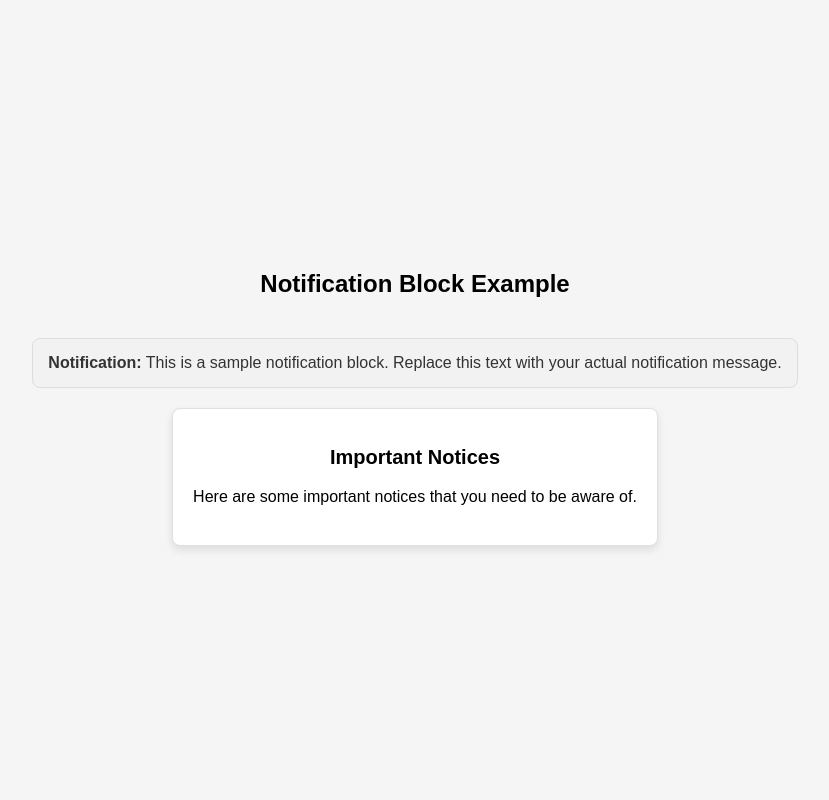
After one commit to gunavardhan27/django_project, a Django app: page /notify/ in a window 1280 px wide. The commit adds this page. Shown: the whole page, without its empty margins (225-1054 px from the left). Run offline with Django 4.2, Linux system fonts and the light colour scheme.

Commit message:
nint1h commit

```diff
--- a/base/templates/base/main_page.html
+++ b/base/templates/base/main_page.html
@@ -18,7 +18,7 @@
   <nav class="navbar navbar-dark bg-dark fixed-top with-background-image" >
     <div class="container-fluid">
         <a class="navbar-brand" href="{%url 'main'%}">
-            <img src="assets/bootstrap-icons.png" alt="Logo" width="30" height="24" class="d-inline-block align-text-top">
+            <img src="{%static 'images/Education Logo.png'%}" alt="Logo" width="30" height="24" class="d-inline-block align-text-top">
             Aqua
         </a>
       <button class="navbar-toggler" type="button" data-bs-toggle="offcanvas" data-bs-target="#offcanvasDarkNavbar" aria-controls="offcanvasDarkNavbar" aria-label="Toggle navigation">
@@ -44,6 +44,9 @@
                 <a class="nav-link" href="{%url 'prof'%}">Profile</a>
             </li>
             <li class="nav-item">
+              <a class="nav-link" href="{%url 'not'%}">Notifications</a>
+            </li>
+            <li class="nav-item">
               <a class="nav-link" href="{%url 'log_out'%}">Logout</a>
           </li>
           </ul>
--- /dev/null
+++ b/base/templates/base/notification.html
@@ -0,0 +1,70 @@
+<!DOCTYPE html>
+<html>
+
+<head>
+    <title>Notification Block</title>
+    <style>
+        /* CSS styles for the notification block */
+        .notification {
+            background-color: #f2f2f2;
+            color: #333;
+            padding: 15px;
+            border: 1px solid #ddd;
+            border-radius: 8px;
+            margin: 20px;
+            font-size: 16px;
+        }
+
+        /* CSS styles for the important notices card */
+        .important-card {
+            background-color: #fff;
+            padding: 20px;
+            border: 1px solid #e0e0e0;
+            border-radius: 8px;
+            text-align: center;
+            box-shadow: 0 4px 8px rgba(0, 0, 0, 0.1);
+        }
+
+        /* Additional styles to make it visually appealing */
+        body {
+            font-family: Arial, sans-serif;
+            display: flex;
+            flex-direction: column;
+            align-items: center;
+            justify-content: center;
+            min-height: 100vh;
+            margin: 0;
+            background-color: #f5f5f5;
+        }
+
+        h1 {
+            font-size: 24px;
+            margin-bottom: 20px;
+        }
+
+        h2 {
+            font-size: 20px;
+            margin-bottom: 10px;
+        }
+
+        p {
+            font-size: 16px;
+            line-height: 1.5;
+        }
+    </style>
+</head>
+
+<body>
+    <h1>Notification Block Example</h1>
+    <div class="notification">
+        <strong>Notification:</strong> This is a sample notification block. Replace this text with your actual notification
+        message.
+    </div>
+
+    <div class="important-card">
+        <h2>Important Notices</h2>
+        <p>Here are some important notices that you need to be aware of.</p>
+    </div>
+</body>
+
+</html>
--- a/base/templates/base/profile.html
+++ b/base/templates/base/profile.html
@@ -1,4 +1,4 @@
-{%include 'base/err.html'%}
+
 {%block content%}
 {% load static %}
 <html>
--- a/base/urls.py
+++ b/base/urls.py
@@ -11,5 +11,6 @@ urlpatterns = [
     path('create/',views.admin_page,name='admin'),
     path('myprofile/',views.profile,name='prof'),
     path('change/',views.change_password,name='cp'),
-    path('main_page/',views.central,name="main")
+    path('main_page/',views.central,name="main"),
+    path('notify/',views.notify,name="not"),
 ]
--- a/base/views.py
+++ b/base/views.py
@@ -99,3 +99,7 @@ def change_password(request):
     return render(request, 'base/passwrd.html', {
         'form': form
     })
+
+def notify(request):
+    context = {}
+    return render(request,'base/notification.html' ,context)
```
Also changed, not shown: db.sqlite3.
